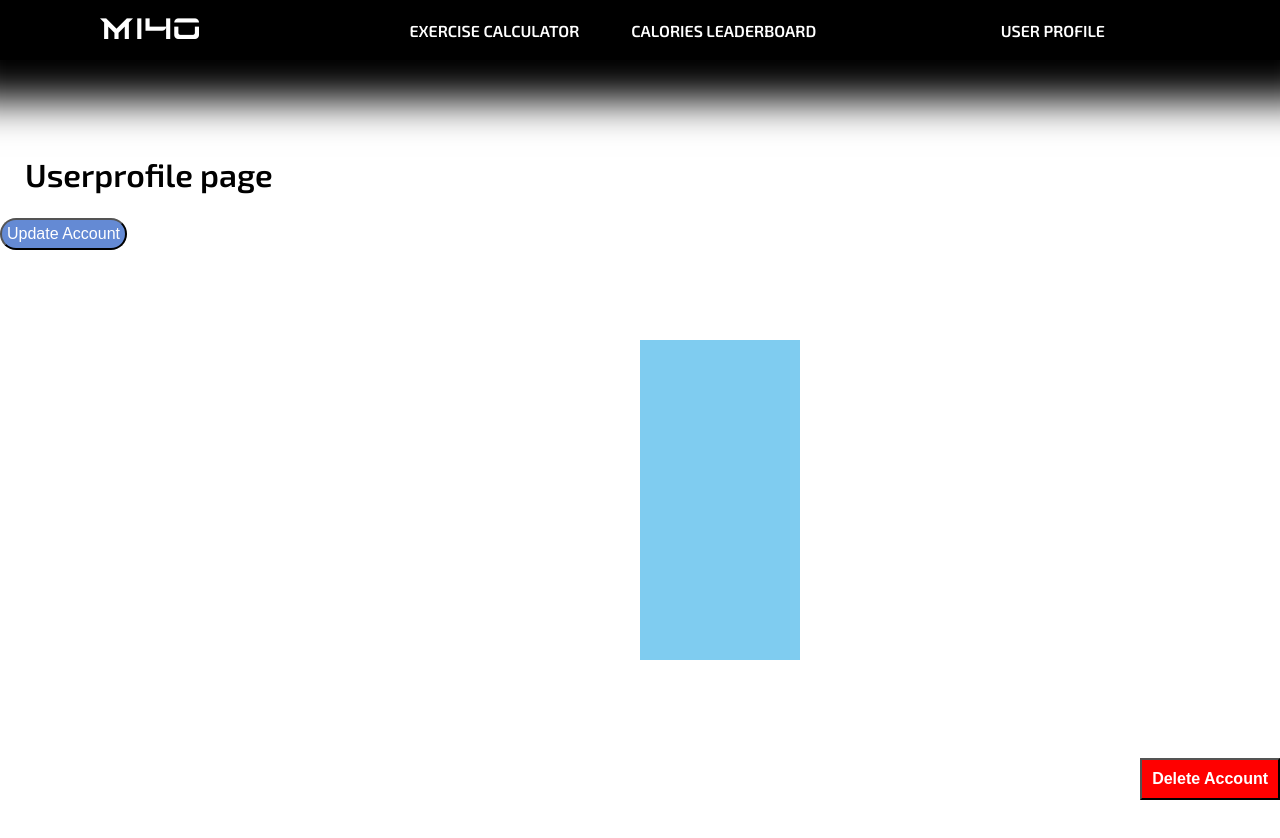
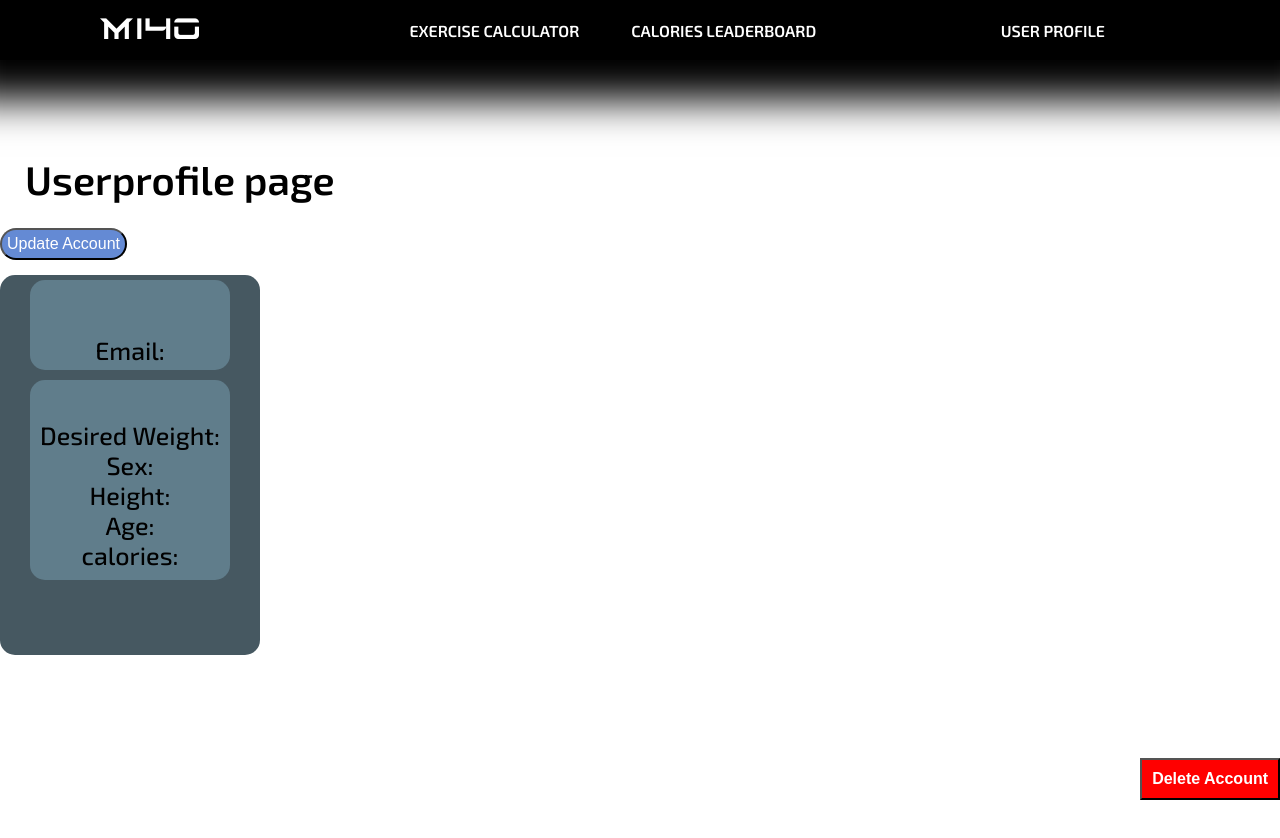
Before and after one commit to ZacPJ/Fitness-Website, a React (Create React App) app: page /Userprofile in a window 1280 px wide. Shown: the top 838 px of the page. Built offline with nearby package versions, Linux system fonts and the light colour scheme; no server answers.

Commit message:
userprofile remove card

```diff
--- a/src/pages/Userprofile.css
+++ b/src/pages/Userprofile.css
@@ -8,61 +8,44 @@
 
 /* ####################### BUTTONS ^^ ########################## */
 
-/* From uiverse.io by @JoseIsra */
-.card {
-    cursor: pointer;
+.front{
+    text-align: center;
+    background-color: #607D8B;
+    margin-top: 5px;
+    margin-bottom: 5px;
+    padding: 5px;
+    border-radius: 15px;
+}
+
+.back{
+    text-align: center;
+    display: flex;
+    background-color: #607D8B;
+    width: auto;
+    height: fit-content;
+    margin-top: 10px;
+    margin-bottom: 10px;
+    padding: 10px;
+    border-radius: 15px;
+}
+
+.card{
+    text-align: center;
     display: flex;
     width: fit-content;
+    height: 380px;
     justify-content: center;
-    margin-left: 50%;
-    margin-right: 50%;
-    margin-top: 7%;
-    height: 20em;
+    padding: 30px;
+    padding-top: 0px;
+    margin-top: 15px;
+    background-color: #465861;
+    border-radius: 15px;
+    font-size: 25px;
+    /* overflow-y: scroll; */
+    /* scrollbar-width: none; */
 }
 
-.content {
-    text-align: center;
-    position: relative;
-    transition: all 2.25s;
-    background-color: rgb(127, 204, 240);
-    padding: 5em;
-    transform-style: preserve-3d;
-}
 
-.card:hover .content {
-    transform: rotateY(0.5turn);
-}
 
-.front,
-.back {
-    position: absolute;
-    width: fit-content;
-    top: 0;
-    left: 0;
-    bottom: 0;
-    right: 0;
-    padding: 2em;
-    transform-style: preserve-3d;
-    backface-visibility: hidden;
-}
-
-.title {
-    transform: translateZ(5rem);
-    font-size: 2rem;
-}
-
-.subtitle {
-    transform: translateZ(2rem);
-    text-align: center;
-}
-
-.back {
-    transform: rotateY(0.5turn);
-    background-color: #009bff;
-}
-
-.description {
-    transform: translateZ(3rem);
-}
 
 /* ####################### PROFILE INFO CARD ^^ ######################################### */
--- a/src/pages/Userprofile.js
+++ b/src/pages/Userprofile.js
@@ -18,10 +18,6 @@ function Userprofile(props) {
         props.setIsNav(true)
     }, [userInfoState])
     setVars(props)
-    if (userInfoState === []){
-        setVars(props)
-    }
-
     return (
         <div>
             <h1 className="title">Userprofile page</h1>
@@ -30,16 +26,16 @@ function Userprofile(props) {
                 <Link to="/UdateAccount"><button className="updatebutton" >Update Account</button></Link>
                 <Routes><Route exact path="/UdateAccount" element={<UpdateAccount />} /></Routes>
             </div>
-            <div class="card">
-                <div class="content">
-                    <div class="front">
-                        <h3 class="title">{userInfoState.name}</h3>
-                        <p class="subtitle">{userInfoState.email}</p>
+            <div className="card">
+                <div className="content">
+                    <div className="front">
+                        <h3 className="title">{userInfoState.name}</h3>
+                        <p className="subtitle"> Email: {userInfoState.email}</p>
                     </div>
 
-                    <div class="back">
-                        <p class="description">
-                            Userprofile Info Here
+                    <div className="back">
+                        <p className="description">
+                            {/* <b>Userprofile Info Here</b> */}
                             <br></br>
                             Desired Weight: {userInfoState.desiredWeight}
                             <br></br>
@@ -54,7 +50,7 @@ function Userprofile(props) {
                     </div>
                 </div>
             </div>
-            <div className="deletebutton">
+            <div className="deletebutton" >
                 <Deleteuser />
             </div>
         </div>
```
